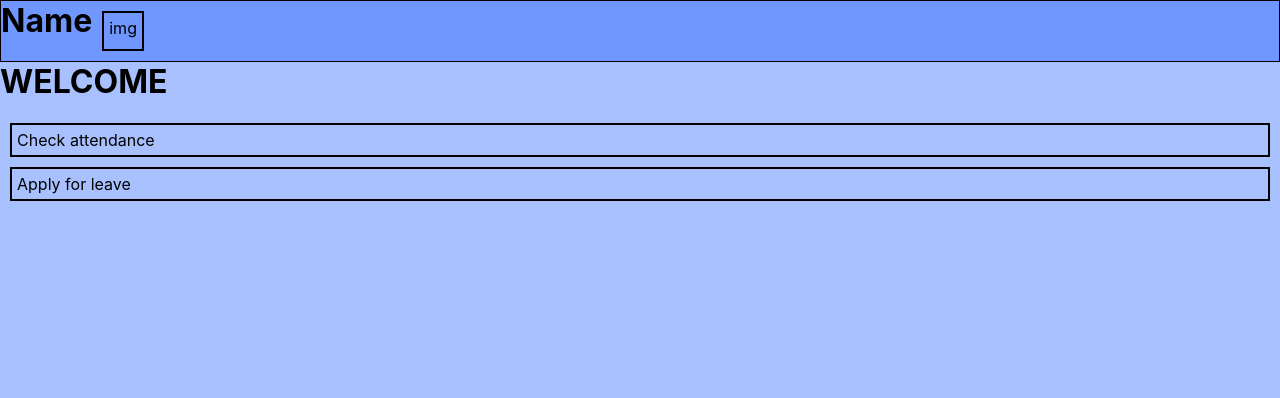
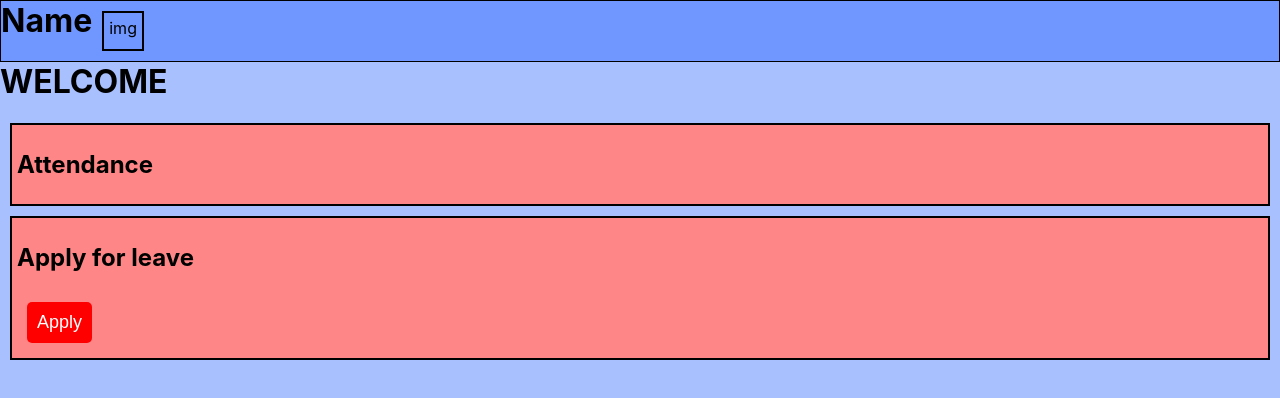
Before and after one commit to Abdul-Ahad3/TestProject, a React (Create React App) app in the folder Client/frontend/: page /home in a window 1280 px wide. Shown: the top 398 px of the page. Built offline with nearby package versions, Linux system fonts and the light colour scheme.

Commit message:
Worked on home page-2

```diff
--- a/Client/frontend/src/App.css
+++ b/Client/frontend/src/App.css
@@ -104,13 +104,29 @@ html, body, #root{
 }
 
 .attendance{
+    background-color: rgb(255, 134, 134);
     border: 2px solid black;
     padding: 5px;
     margin: 10px;
 }
 
+.home h3{
+    margin-top: 2px;
+}
+
 .leave{
+    background-color: rgb(255, 134, 134);
     border: 2px solid black;
     padding: 5px;
     margin: 10px;
 }
+
+.applyButton{
+    font-size: 18px;
+    padding: 10px;
+    margin: 10px;
+    background-color: red;
+    color: white;
+    border: 0;
+    border-radius: 5px;
+}
--- a/Client/frontend/src/Home.js
+++ b/Client/frontend/src/Home.js
@@ -6,8 +6,13 @@ function Home() {
     <div className='home'>
       <Header />
       <h1>WELCOME</h1>
-      <div className='attendance'>Check attendance</div>
-      <div className='leave'> Apply for leave</div>
+      <div className='attendance'>
+        <h2>Attendance</h2>
+      </div>
+      <div className='leave'>
+        <h2>Apply for leave</h2>
+        <button className='applyButton'>Apply</button>
+      </div>
     </div>
   )
 }
```
